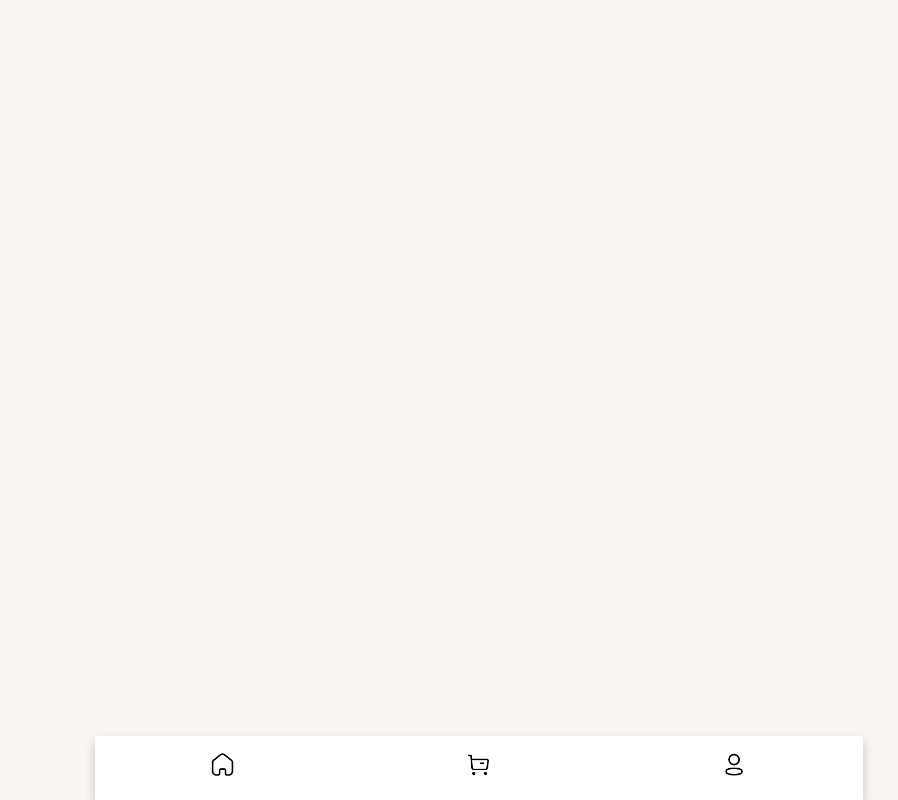
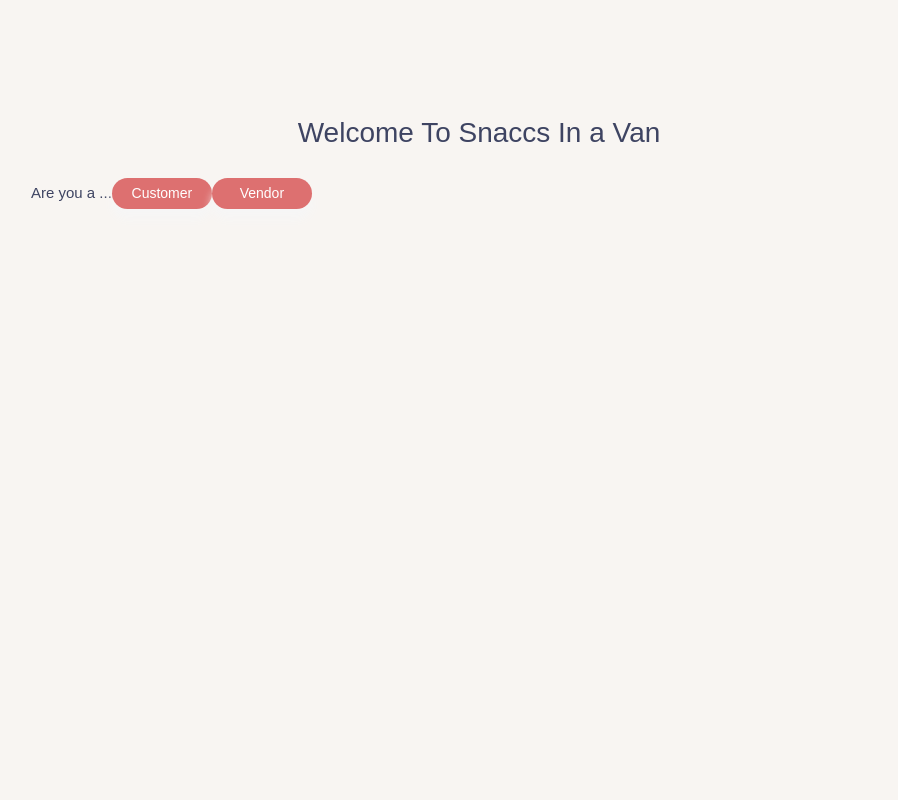
Before and after one commit to techn0mancr/snaccs-in-a-van, a Vue app in the folder frontend/: page / in a window 1280 px wide. Shown: the whole page, without its empty margins (161-1059 px from the left). Built offline with nearby package versions, Linux system fonts and the light colour scheme.

Commit message:
Added home page for redirection

```diff
--- a/frontend/src/App.tsx
+++ b/frontend/src/App.tsx
@@ -21,6 +21,7 @@ import VendorLogin from "./pages/vendorLogin";
 import VendorProfile from "./pages/vendorProfile";
 import VendorOrder from "./pages/vendorOrder";
 import VendorGeolocation from "./pages/vendorGeolocation";
+import Home from "./pages/home";
 
 axios.defaults.withCredentials = true;
 axios.defaults.baseURL = "http://localhost:48080/api";
@@ -38,13 +39,13 @@ function App() {
     <div>
       <Router history={history}>
         <Switch>
+        <Route exact path="/" component={Home}/>
         <Route exact path="/vendor/login" component={VendorLogin} />
         <Route exact path="/vendor/geolocation" component={VendorGeolocation}/>
         <Route exact path="/vendor/profile" component={VendorProfile} />
         <Route exact path="/vendor/orders" component={VendorOrder} />
           <div>
             <Nav />
-            <Route exact path="/" />
             <Route exact path="/customer/login" component={CustomerLogin} />
             <Route exact path="/customer/register" component={Signup} />
             <Route exact path="/customer/profile" component={Profile} />
--- /dev/null
+++ b/frontend/src/pages/home.tsx
@@ -0,0 +1,18 @@
+import React from 'react';
+import history from '../history';
+
+class Home extends React.Component {
+    render() {
+        return (
+            <div className="titleLogin">
+                <h1 className="titleLog">Welcome To Snaccs In a Van</h1>
+                <br/>
+                <h2>Are you a ...</h2>
+                <button className="login" type="button" onClick={() => history.push(`/menu`)}>Customer</button>
+                <button className="login" type="button" onClick={() => history.push(`/vendor/login`)}>Vendor</button>
+            </div>
+        )
+    }
+}
+
+export default Home;
```
